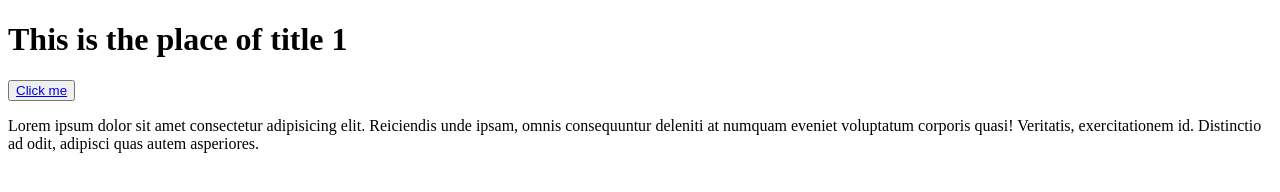
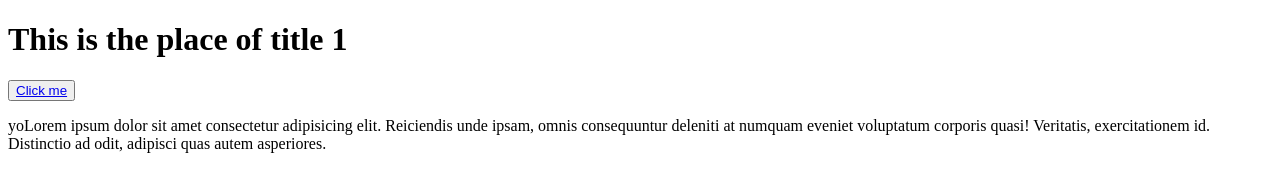
Before and after one commit to AdityaKakkar1402/webtut, a plain HTML site: page index.html in a window 1280 px wide. Drawn offline with Linux system fonts and the light colour scheme.

Commit message:
Update index.html

```diff
--- a/index.html
+++ b/index.html
@@ -21,7 +21,7 @@ height="0" width="0" style="display:none;visibility:hidden"></iframe></noscript>
     <h1>This is the place of title 1</h1>
    <button>  <a href="https://adityakakkar1402.github.io/webtut/secondPage.html">Click me</a></button>
 
-    <p>Lorem ipsum dolor sit amet consectetur adipisicing elit. Reiciendis unde ipsam, omnis consequuntur deleniti at numquam eveniet voluptatum corporis quasi! Veritatis, exercitationem id. Distinctio ad odit, adipisci quas autem asperiores.</p>
+    <p>yoLorem ipsum dolor sit amet consectetur adipisicing elit. Reiciendis unde ipsam, omnis consequuntur deleniti at numquam eveniet voluptatum corporis quasi! Veritatis, exercitationem id. Distinctio ad odit, adipisci quas autem asperiores.</p>
      <script>
         window.dataLayer = window.dataLayer || [];
         dataLayer.push({
```
